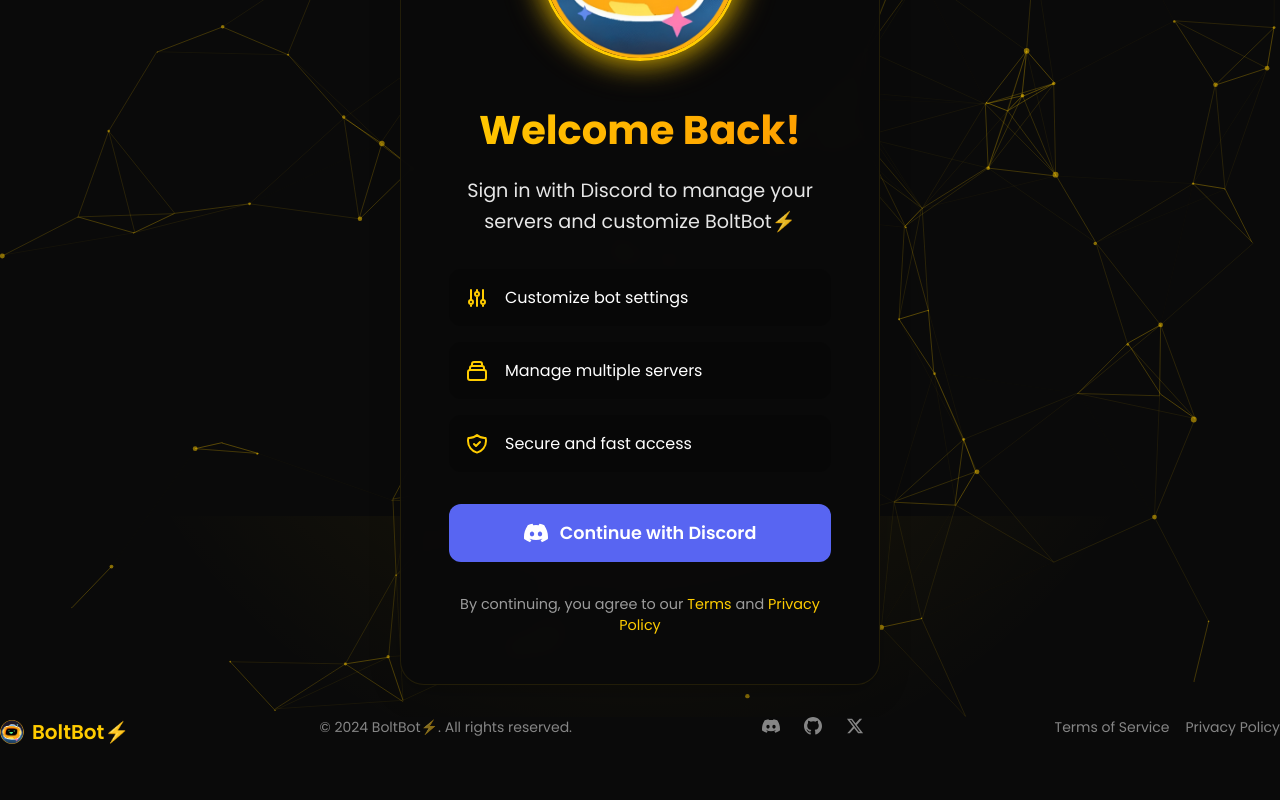
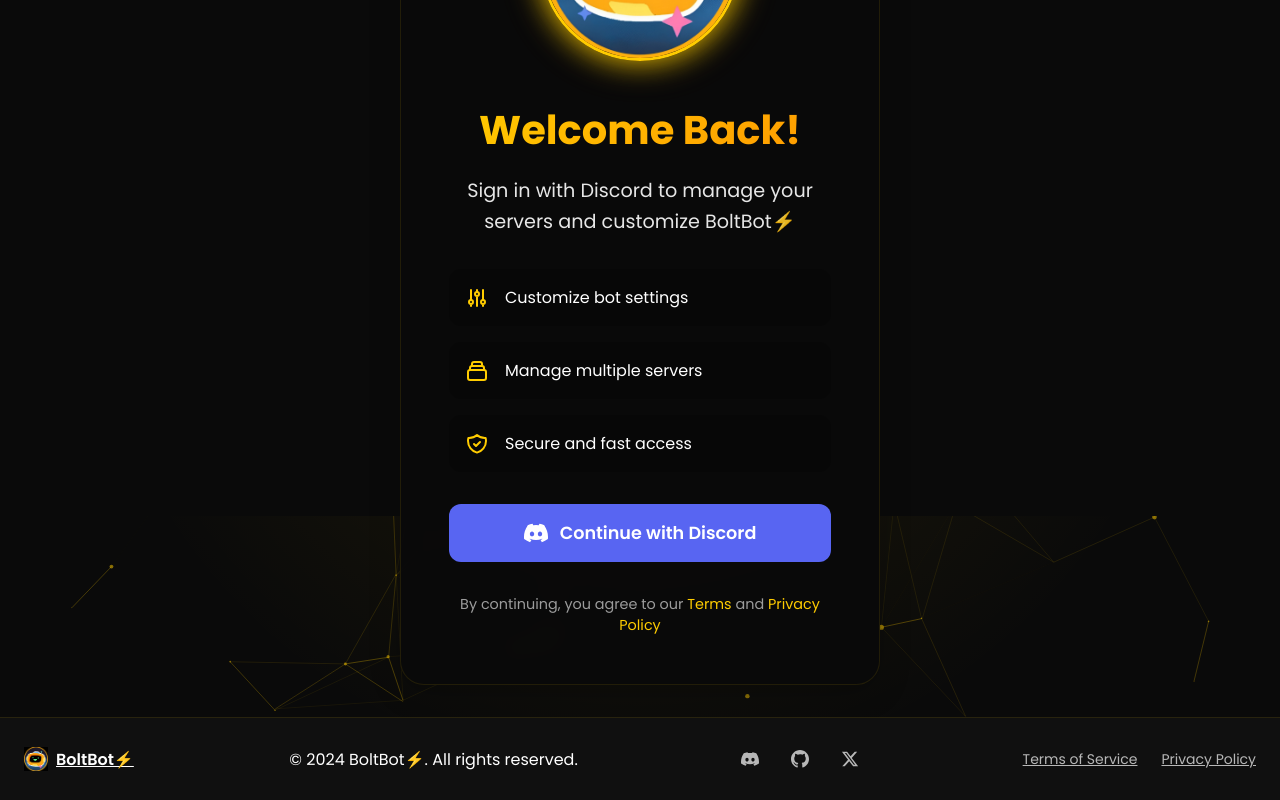
Before and after one commit to LucasCzechia/boltbot, a Next.js app: page /auth/login in a window 1280 px wide. Shown: the part 284-1084 px from the top of the page. Before the commit the page ends 1037 px from the top, so only its background shows below. Built offline with nearby package versions, Linux system fonts and the light colour scheme; no server answers.

Commit message:
Update footer.css

```diff
--- a/styles/dashboard/footer.css
+++ b/styles/dashboard/footer.css
@@ -1,155 +1,93 @@
 /* styles/dashboard/footer.css */
-.dashboard-footer {
+.footer-wrapper {
   position: relative;
-  z-index: 1000;
-  padding: 2rem;
-  background: var(--bg-primary);
-  border-top: 1px solid var(--border-color);
-  transition: all 0.3s ease;
-  color: var(--text-secondary);
+  z-index: 10;
   margin-top: auto;
 }
 
-.dashboard-wrapper {
-  min-height: 100vh;
-  display: flex;
-  flex-direction: column;
-}
-
-.footer-social {
-  display: flex;
-  justify-content: center;
-  gap: 1.5rem;
-  margin-bottom: 0.75rem;
-  position: relative;
-  z-index: 1001;
-}
-
-.footer-social a {
-  color: var(--text-tertiary);
-  transition: color 0.3s;
-  position: relative;
-  z-index: 1002;
-}
-
-.footer-social a:hover {
-  color: var(--text-primary);
+footer {
+  background: rgba(17, 17, 17, 0.95);
+  backdrop-filter: blur(10px);
+  border-top: 1px solid var(--border-color);
+  padding: 1.5rem 0;
+  width: 100%;
 }
 
 .footer-bottom {
+  max-width: 1400px;
+  margin: 0 auto;
+  padding: 0 1.5rem;
   display: flex;
-  flex-direction: column;
   align-items: center;
-  gap: 1rem;
-  color: var(--text-tertiary);
-  font-size: 0.875rem;
-  position: relative;
-  z-index: 1001;
+  justify-content: space-between;
+  gap: 2rem;
 }
 
 .footer-logo {
   display: flex;
   align-items: center;
   gap: 0.5rem;
-  color: var(--primary);
   font-weight: 600;
-  font-size: 1.25rem;
-  text-decoration: none;
-  transition: color 0.3s;
-  position: relative;
-  z-index: 1002;
+  color: var(--text-primary);
+  transition: color 0.3s ease;
 }
 
 .footer-logo:hover {
-  color: var(--primary-dark);
+  color: var(--primary);
 }
 
-.footer-logo img {
-  width: 24px;
-  height: 24px;
-  border-radius: 50%;
-  transition: transform 0.3s ease;
+.footer-social {
+  display: flex;
+  align-items: center;
+  gap: 1rem;
 }
 
-.footer-logo:hover img {
-  transform: scale(1.1);
+.social-link {
+  color: var(--text-secondary);
+  transition: all 0.3s ease;
+  padding: 0.5rem;
+  border-radius: 8px;
+  display: flex;
+  align-items: center;
+  justify-content: center;
+}
+
+.social-link:hover {
+  color: var(--primary);
+  background: rgba(255, 204, 0, 0.1);
+  transform: translateY(-2px);
 }
 
 .footer-links {
   display: flex;
-  gap: 1rem;
-  margin-bottom: 0.75rem;
-  position: relative;
-  z-index: 1001;
+  align-items: center;
+  gap: 1.5rem;
 }
 
 .footer-link {
-  color: var(--text-tertiary);
-  text-decoration: none;
-  transition: color 0.3s;
-  position: relative;
-  z-index: 1002;
+  color: var(--text-secondary);
+  font-size: 0.875rem;
+  transition: all 0.3s ease;
 }
 
 .footer-link:hover {
-  color: var(--text-primary);
+  color: var(--primary);
 }
 
-.dashboard-container,
-.servers-container,
-.auth-container,
-.error-page,
-.game-page {
-  position: relative;
-  z-index: 1;
-}
+@media (max-width: 768px) {
+  .footer-bottom {
+    flex-direction: column;
+    gap: 1.5rem;
+    text-align: center;
+    padding: 1.25rem;
+  }
 
-.starfield-container,
-.particles {
-  z-index: 0;
-}
-
-@media (min-width: 768px) {
-  .footer-bottom {
-    flex-direction: row;
-    justify-content: space-between;
-    align-items: flex-start;
+  .footer-social {
+    justify-content: center;
   }
 
   .footer-links {
-    margin-bottom: 0;
+    flex-direction: column;
+    gap: 1rem;
   }
 }
-
-@media (prefers-reduced-motion: reduce) {
-  .footer-logo,
-  .footer-logo img,
-  .footer-link,
-  .footer-social a {
-    transition: none;
-  }
-}
-
-@media (prefers-contrast: high) {
-  .footer-link,
-  .footer-social a {
-    text-decoration: underline;
-  }
-}
-
-@media print {
-  .dashboard-footer {
-    position: relative;
-    border-top: 1px solid #000;
-    padding: 1rem 0;
-    background: none;
-  }
-
-  .footer-social {
-    display: none;
-  }
-
-  .footer-link {
-    text-decoration: underline;
-  }
-}
```
